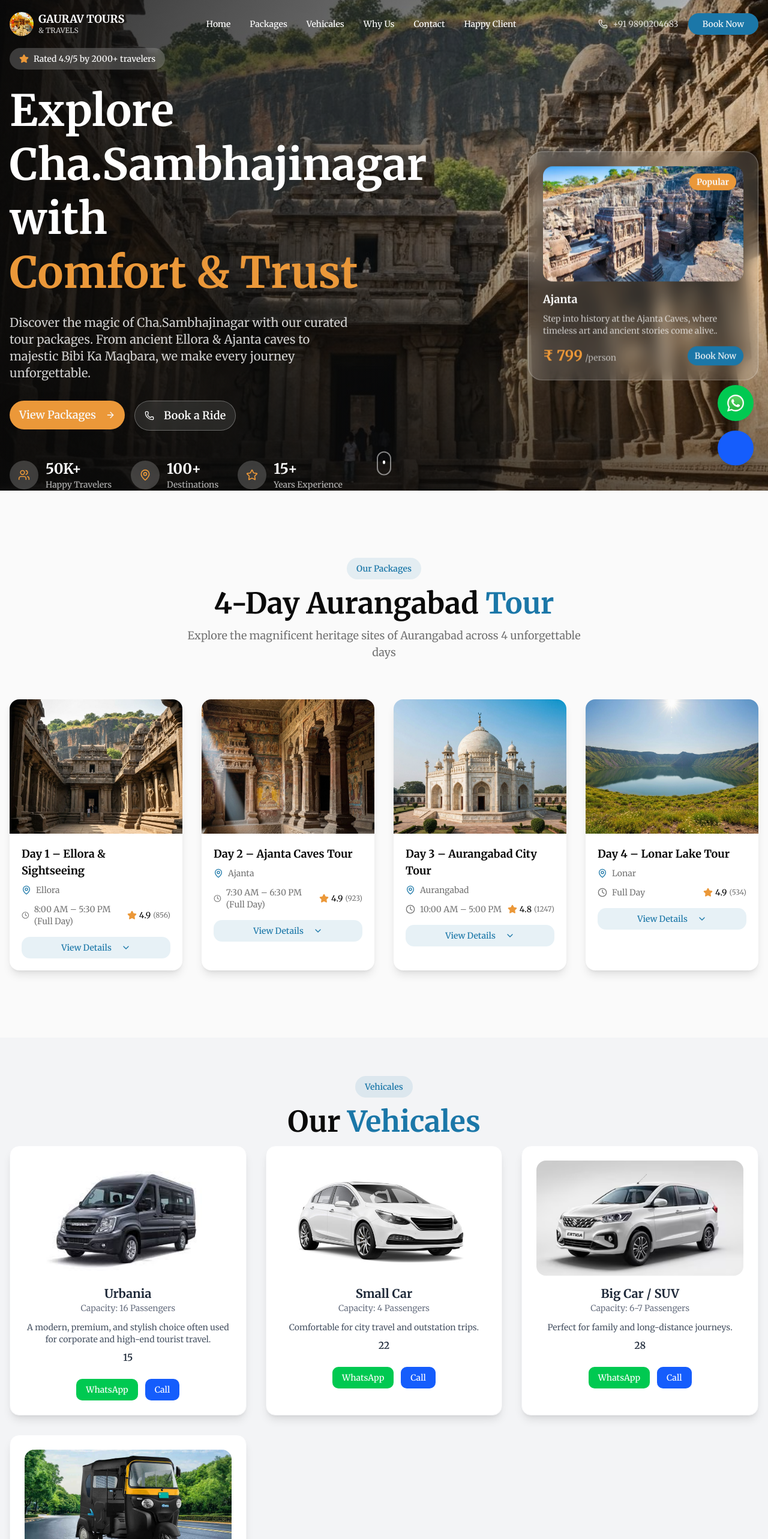
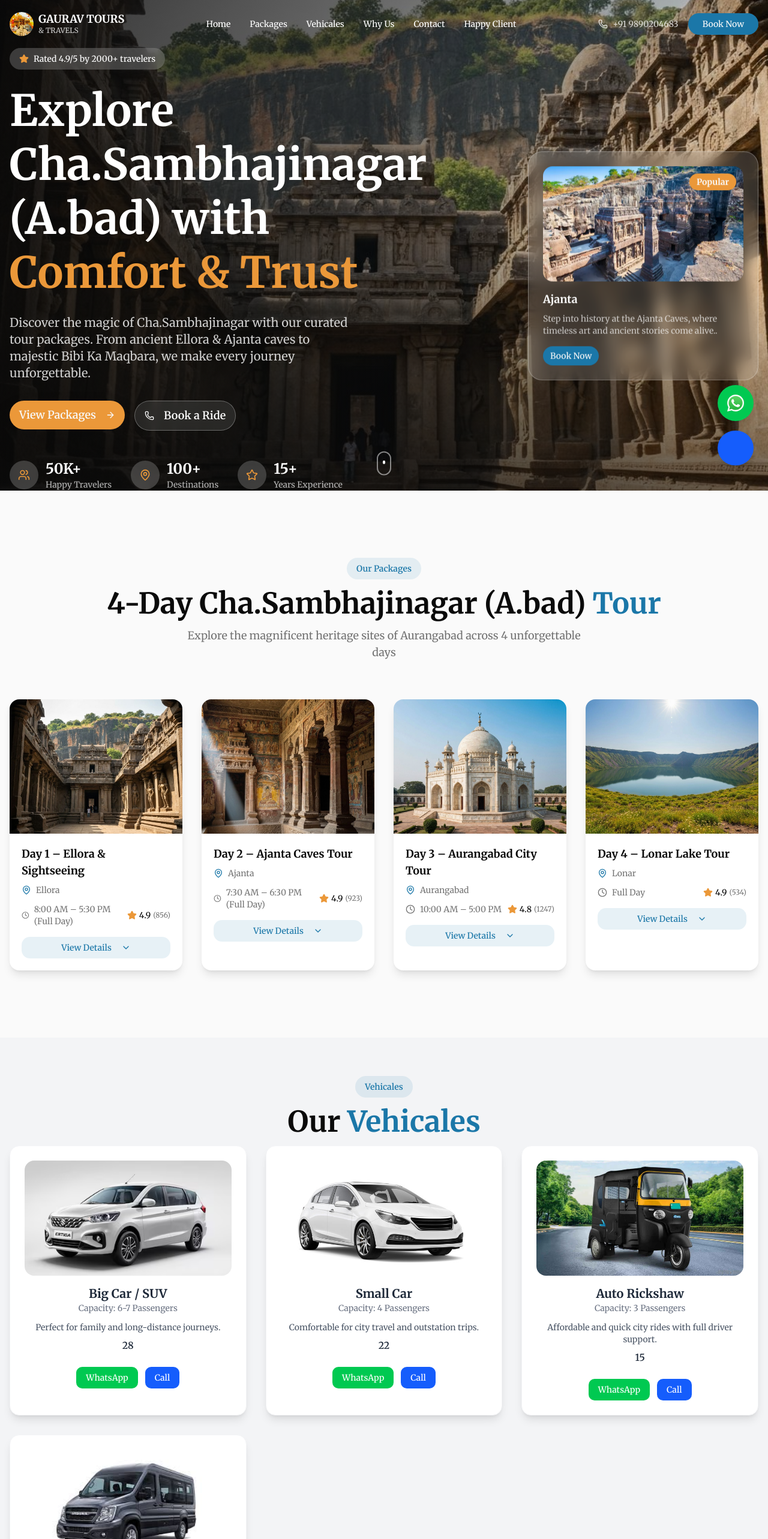
Before and after one commit to AMIT-MAKASARE/Gaurav-tours-travels, a React (Vite) app in the folder frontend/: page / in a window 1280 px wide. Shown: the top 2566 px of the page at 60% size. Built offline with nearby package versions, Linux system fonts and the light colour scheme; some icons are missing.

Commit message:
Updated Web3Forms access key

```diff
--- a/frontend/index.html
+++ b/frontend/index.html
@@ -2,7 +2,7 @@
 <html lang="en">
   <head>
     <meta charset="UTF-8" />
-    <link rel="icon" type="image/svg+xml" href="/vite.svg" />
+<link rel="icon" type="image/jpeg" href="/logo.jpeg" />
 
     <link rel="preconnect" href="https://fonts.googleapis.com">
 <link rel="preconnect" href="https://fonts.gstatic.com" crossorigin>
--- a/frontend/src/components/Hero.jsx
+++ b/frontend/src/components/Hero.jsx
@@ -49,7 +49,7 @@ const Hero = () => {
               transition={{ duration: 0.6, delay: 0.1 }}
               className="text-4xl md:text-5xl lg:text-6xl xl:text-7xl font-bold text-card leading-tight mb-6"
             >
-              <span className="block">Explore Cha.Sambhajinagar with</span>
+              <span className="block">Explore Cha.Sambhajinagar (A.bad) with</span>
               <span className="text-secondary">Comfort & Trust</span>
             </motion.h1>
 
@@ -139,10 +139,10 @@ const Hero = () => {
               <h3 className="text-lg font-bold text-card mb-2">Ajanta</h3>
               <p className="text-card/70 text-sm mb-4">Step into history at the Ajanta Caves, where timeless art and ancient stories come alive..</p>
               <div className="flex items-center justify-between">
-                <div>
+                {/* <div>
                   <span className="text-2xl font-bold text-secondary">₹ 799</span>
                   <span className="text-card/60 text-sm ml-1">/person</span>
-                </div>
+                </div> */}
                <Button
                   onClick={() => {
                     const element = document.getElementById("contact");
--- a/frontend/src/components/PlacesWeCover.jsx
+++ b/frontend/src/components/PlacesWeCover.jsx
@@ -327,14 +327,15 @@ import { MapPin, Clock, Star, ArrowRight, Heart, ChevronDown } from "lucide-reac
 import { Button } from "@/components/ui/button"
 import { sendWhatsAppMessage } from "@/utils/whatsapp"
 
-const VEHICLES = ["Urbaniya", "Small Car", "Big Car / SUV", "Auto Rickshaw"]
+const VEHICLES = ["Big Car / SUV", "Small Car",  "Auto Rickshaw","Urbaniya"]
 
 // Vehicle prices
 const vehiclePrices = {
-  "Urbaniya": { "per km": 25 },
   "Small Car": { "Ellora": 2100, "Ajanta": 2000, "Aurangabad": 2500, "Lonar": 3000 },
   "Big Car / SUV": { "Ellora": 3100, "Ajanta": 3000, "Aurangabad": 3500, "Lonar": 4000 },
   "Auto Rickshaw": { "Ellora": 1100, "Ajanta": 1000, "Aurangabad": 1500, "Lonar": 1000 },
+    "Urbaniya": { "per km": 25 },
+
 }
 
 const packages = [
@@ -567,7 +568,7 @@ const PlacesWeCover = () => {
             Our Packages
           </span>
           <h2 className="text-3xl md:text-4xl lg:text-5xl font-bold text-foreground mb-4">
-            4-Day Aurangabad <span className="text-primary">Tour</span>
+            4-Day Cha.Sambhajinagar (A.bad) <span className="text-primary">Tour</span>
           </h2>
           <p className="text-muted-foreground text-lg max-w-2xl mx-auto">
             Explore the magnificent heritage sites of Aurangabad across 4 unforgettable days
--- a/frontend/src/components/VehicleCard.jsx
+++ b/frontend/src/components/VehicleCard.jsx
@@ -17,6 +17,7 @@ const VehicleCard = ({ title, capacity, description, price, index }) => {
 
   return (
     <motion.div
+      id="Vehicales"
       initial={{ opacity: 0, y: 40 }}
       whileInView={{ opacity: 1, y: 0 }}
       transition={{ duration: 0.6, delay: index * 0.1 }}
--- a/frontend/src/components/ui/use-mobile.tsx
+++ b/frontend/src/components/ui/use-mobile.tsx
@@ -1,3 +1,4 @@
+
 import * as React from 'react'
 
 const MOBILE_BREAKPOINT = 768
--- a/frontend/src/pages/Home.jsx
+++ b/frontend/src/pages/Home.jsx
@@ -40,6 +40,29 @@ const Home = () => {
           </h2>
 
           <div className="grid grid-cols-1 md:grid-cols-3 gap-8">
+         <VehicleCard
+              icon="mdi:car-suv"
+              title="Big Car / SUV"
+              capacity="6-7 Passengers"
+              description="Perfect for family and long-distance journeys."
+              price={28}
+            />
+
+                <VehicleCard
+              icon="mdi:car"
+              title="Small Car"
+              capacity="4 Passengers"
+              description="Comfortable for city travel and outstation trips."
+              price={22}
+            />
+           <VehicleCard
+              icon="mdi:rickshaw"
+              title="Auto Rickshaw"
+              capacity="3 Passengers"
+              description="Affordable and quick city rides with full driver support."
+              price={15}
+            />
+
 
             <VehicleCard
               icon="mdi:bus"
@@ -51,28 +74,9 @@ const Home = () => {
 
 
 
-            <VehicleCard
-              icon="mdi:car"
-              title="Small Car"
-              capacity="4 Passengers"
-              description="Comfortable for city travel and outstation trips."
-              price={22}
-            />
 
-            <VehicleCard
-              icon="mdi:car-suv"
-              title="Big Car / SUV"
-              capacity="6-7 Passengers"
-              description="Perfect for family and long-distance journeys."
-              price={28}
-            />
-         <VehicleCard
-              icon="mdi:rickshaw"
-              title="Auto Rickshaw"
-              capacity="3 Passengers"
-              description="Affordable and quick city rides with full driver support."
-              price={15}
-            />
+
+
 
 
           </div>
```
